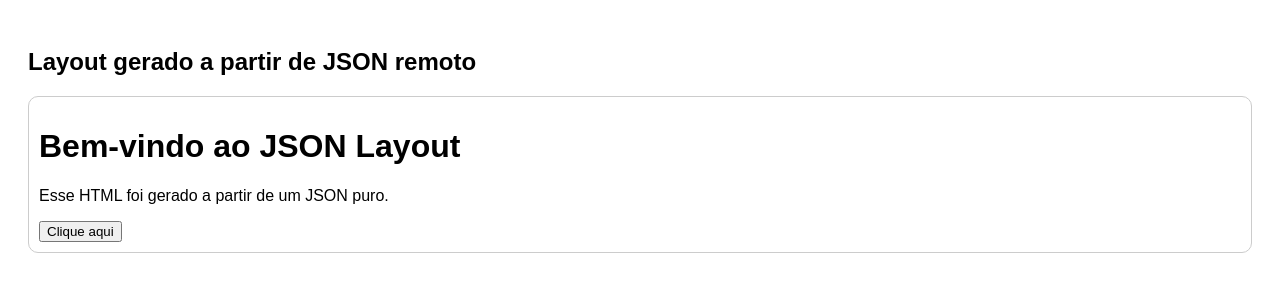
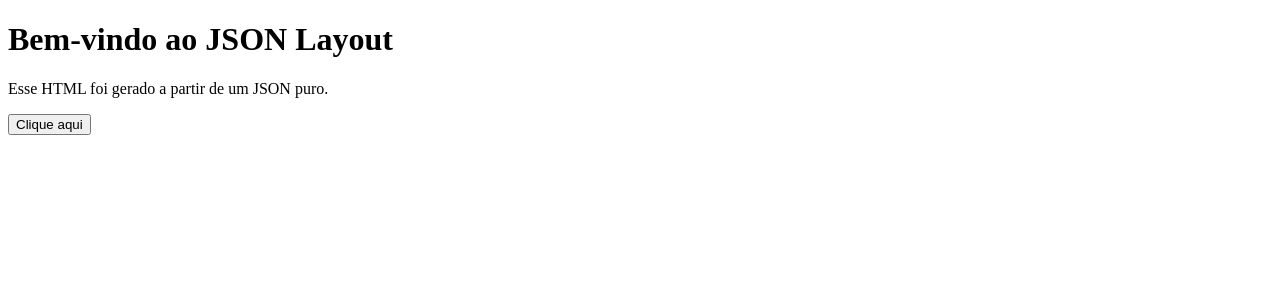
Before and after one commit to WHEEX-OFICIAL/WHEEX, a plain HTML site: page index.html in a window 1280 px wide. Drawn offline with Linux system fonts and the light colour scheme.

Commit message:
Atualizar o index.html

```diff
--- a/index.html
+++ b/index.html
@@ -1,50 +1,21 @@
 <!DOCTYPE html>
 <html>
-<head>
-  <title>Renderizador de JSON via URL</title>
-  <style>
-    body { font-family: Arial; padding: 20px; }
-    .container { padding: 10px; border: 1px solid #ccc; border-radius: 10px; }
-  </style>
-</head>
 <body>
-
-<h2>Layout gerado a partir de JSON remoto</h2>
 <div id="app"></div>
-
 <script>
-  // Coloque aqui a URL do seu JSON
-  const JSON_URL = "https://WHEEX-OFICIAL.github.io/WHEEX/index.json";
-
-  async function carregarJSON() {
-    try {
-      const res = await fetch(JSON_URL);
-      const json = await res.json();
-      const html = criarElemento(json);
-      document.getElementById("app").appendChild(html);
-    } catch (e) {
-      document.getElementById("app").textContent = "Erro ao carregar JSON: " + e;
-    }
-  }
-
-  function criarElemento(node) {
-    const el = document.createElement(node.tag);
-    if (node.attrs) {
-      for (let [key, value] of Object.entries(node.attrs)) {
-        el.setAttribute(key, value);
+  fetch("https://WHEEX-OFICIAL.github.io/WHEEX/index.json")
+    .then(r => r.json())
+    .then(json => {
+      function criar(e) {
+        let el = document.createElement(e.tag || "div");
+        if (e.attrs) for (let k in e.attrs) el.setAttribute(k, e.attrs[k]);
+        if (e.text) el.textContent = e.text;
+        if (e.children) e.children.forEach(c => el.appendChild(criar(c)));
+        return el;
       }
-    }
-    if (node.text) el.textContent = node.text;
-    if (node.children) {
-      node.children.forEach(child => {
-        el.appendChild(criarElemento(child));
-      });
-    }
-    return el;
-  }
-
-  carregarJSON();
+      document.getElementById("app").appendChild(criar(json));
+    })
+    .catch(e => document.getElementById("app").textContent = "Erro: " + e);
 </script>
-
 </body>
 </html>
```
